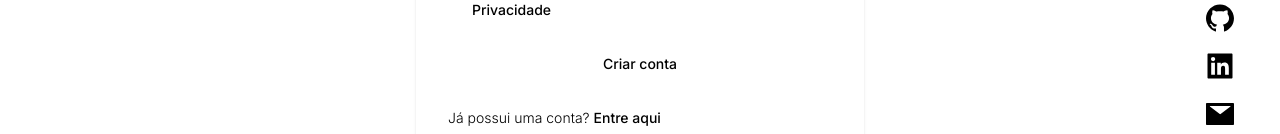
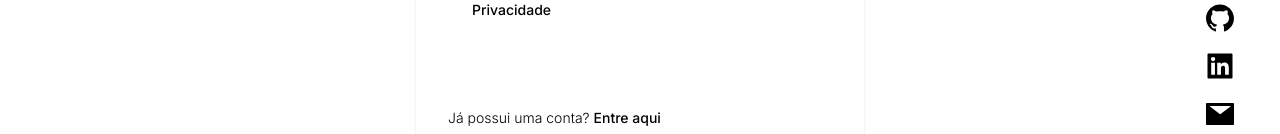
Before and after one commit to RianNegreiros/personal-website, a Next.js app in the folder client/: page /signup in a window 1280 px wide. Shown: the part 626-760 px from the top of the page. Built offline with nearby package versions, Linux system fonts and the light colour scheme; no server answers; what tailwind-dracula would draw is missing.

Commit message:
refactor: auth links and buttons style

```diff
--- a/client/app/components/AuthLinks.tsx
+++ b/client/app/components/AuthLinks.tsx
@@ -1,5 +1,5 @@
 import Link from 'next/link'
-import { useAuth } from '../contexts/AuthContext'
+import { useAuth } from '@/app/contexts/AuthContext'
 
 export default function AuthLinks({ pathname }: { pathname: string }) {
   const { isLogged } = useAuth()
@@ -13,13 +13,13 @@ export default function AuthLinks({ pathname }: { pathname: string }) {
       <div>
         <Link
           href='/signin'
-          className='hover:text-dracula-foreground rounded-lg border-2 border-dracula-purple px-4 py-2 text-sm text-gray-500 hover:bg-dracula-purple-800'
+          className='mb-2 me-2 rounded-lg border border-gray-200 bg-white px-5 py-2.5 text-sm font-medium text-gray-900 transition-colors duration-200 ease-in-out hover:bg-gray-100 hover:text-dracula-purple-700 focus:z-10 focus:outline-none focus:ring-4 focus:ring-gray-100 dark:border-gray-600 dark:bg-gray-800 dark:text-gray-400 dark:hover:bg-gray-700 dark:hover:text-white dark:focus:ring-gray-700'
         >
           Fazer login
         </Link>
         <Link
           href='/signup'
-          className='ml-2 rounded-lg bg-dracula-purple px-4 py-2 text-sm text-white hover:bg-dracula-purple-800'
+          className='mb-2 me-2 rounded-lg bg-dracula-purple-700 px-5 py-2.5 text-sm font-medium text-white transition-colors duration-200 ease-in-out hover:bg-dracula-purple-800 focus:outline-none focus:ring-4 focus:ring-dracula-cyan-300 dark:bg-dracula-purple-600 dark:hover:bg-dracula-purple-700 dark:focus:ring-dracula-purple-800'
         >
           Registrar-se
         </Link>
--- a/client/app/signin/page.tsx
+++ b/client/app/signin/page.tsx
@@ -124,9 +124,7 @@ export default function SignInPage() {
               </div>
               <button
                 type='submit'
-                className={`hover:bg-primary-700 w-full rounded-lg bg-dracula-purple px-5 py-2.5 text-center text-sm font-medium text-white focus:outline-none focus:ring-4 focus:ring-dracula-purple dark:bg-dracula-purple dark:hover:bg-dracula-purple-800 dark:focus:ring-dracula-purple ${
-                  loggingIn ? 'cursor-not-allowed opacity-70' : ''
-                }`}
+                className={`w-full rounded-lg bg-dracula-purple px-5 py-2.5 text-center text-sm font-medium text-white transition-colors duration-200 ease-in-out hover:bg-dracula-purple-700 focus:outline-none focus:ring-4 focus:ring-dracula-purple dark:bg-dracula-purple dark:hover:bg-dracula-purple-800 dark:focus:ring-dracula-purple ${loggingIn ? 'cursor-not-allowed opacity-70' : ''}`}
                 disabled={loggingIn}
               >
                 {loggingIn ? 'Logando...' : 'Login'}
--- a/client/app/signup/page.tsx
+++ b/client/app/signup/page.tsx
@@ -158,9 +158,7 @@ export default function SignUpPage() {
               </div>
               <button
                 type='submit'
-                className={`text-dracula-background w-full rounded-lg bg-dracula-purple px-5 py-2.5 text-center text-sm font-medium hover:bg-dracula-purple-400 focus:outline-none focus:ring-4 focus:ring-gray-400 dark:bg-dracula-purple dark:hover:bg-dracula-purple-800 dark:focus:ring-dracula-purple-400 ${
-                  signingUp ? 'cursor-not-allowed opacity-70' : ''
-                }`}
+                className={`w-full rounded-lg bg-dracula-purple px-5 py-2.5 text-center text-sm font-medium text-white transition-colors duration-200 ease-in-out hover:bg-dracula-purple-700 focus:outline-none focus:ring-4 focus:ring-dracula-purple dark:bg-dracula-purple dark:hover:bg-dracula-purple-800 dark:focus:ring-dracula-purple ${signingUp ? 'cursor-not-allowed opacity-70' : ''}`}
                 disabled={signingUp}
               >
                 {signingUp ? 'Criando...' : 'Criar conta'}
```
